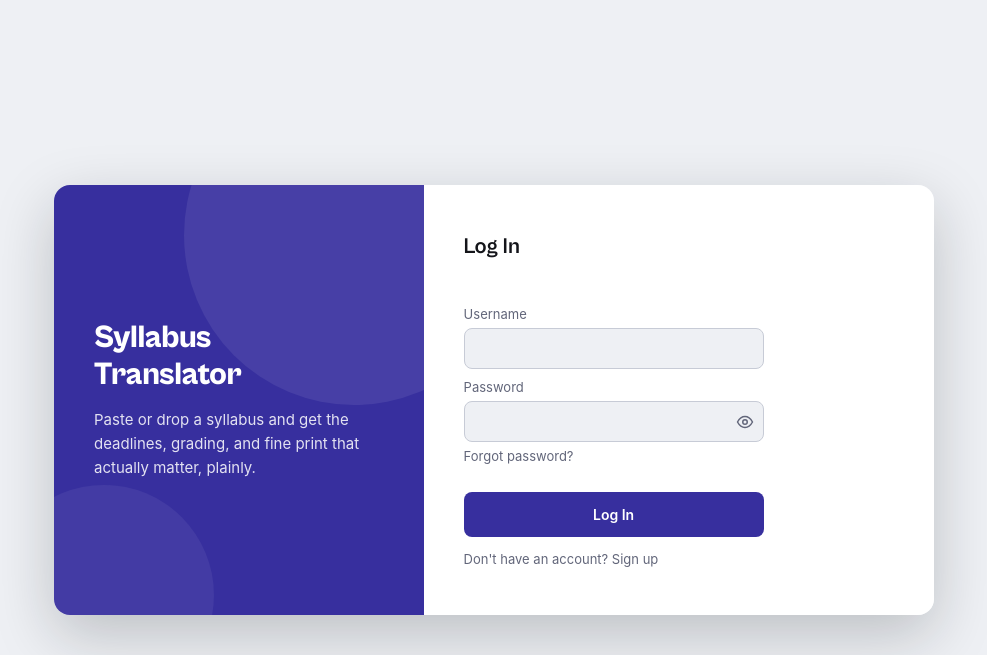
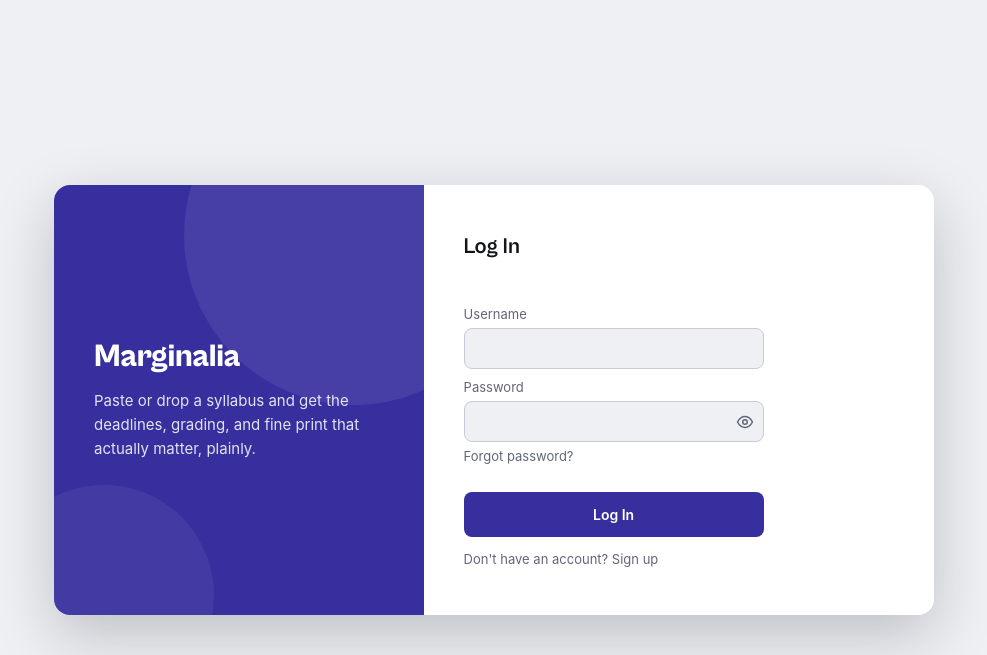
Before and after one commit to jmikewint/Marginalia, a Flask app: page / in a window 1280 px wide. Shown: the top 655 px of the page, without its empty margins (146-1133 px from the left). Run offline with Flask 3, Linux system fonts and the light colour scheme.

Commit message:
Rebrand in-app text and README from Syllabus Translator to Marginalia

```diff
--- a/app.py
+++ b/app.py
@@ -359,7 +359,7 @@ def export_calendar():
 
 
 def _build_ics(deadlines):
-    lines = ["BEGIN:VCALENDAR", "VERSION:2.0", "PRODID:-//Syllabus Translator//EN"]
+    lines = ["BEGIN:VCALENDAR", "VERSION:2.0", "PRODID:-//Marginalia//EN"]
     skipped = []
 
     for i, deadline in enumerate(deadlines):
@@ -374,7 +374,7 @@ def _build_ics(deadlines):
 
         lines += [
             "BEGIN:VEVENT",
-            f"UID:{i}-{datetime.now().timestamp()}@syllabus-translator",
+            f"UID:{i}-{datetime.now().timestamp()}@marginalia",
             f"DTSTART;VALUE=DATE:{date_str}",
             f"SUMMARY:{summary}",
             "END:VEVENT",
--- a/templates/index.html
+++ b/templates/index.html
@@ -1,7 +1,7 @@
 <!DOCTYPE html>
 <html lang="en">
 <head>
-    <title>Syllabus Translator</title>
+    <title>Marginalia</title>
     <link rel="icon" type="image/svg+xml" href="/static/favicon.svg">
     <link rel="preload" as="font" type="font/woff2" href="/static/fonts/CabinetGrotesk-Extrabold.woff2" crossorigin>
     <link rel="preload" as="font" type="font/woff2" href="/static/fonts/CabinetGrotesk-Bold.woff2" crossorigin>
@@ -12,7 +12,7 @@
     <div id="auth-screen">
         <div id="auth-shell">
             <div id="auth-brand">
-                <h1 id="auth-wordmark">Syllabus<br>Translator</h1>
+                <h1 id="auth-wordmark">Marginalia</h1>
                 <p>Paste or drop a syllabus and get the deadlines, grading, and fine print that actually matter, plainly.</p>
             </div>
             <div id="auth-form-panel">
@@ -68,7 +68,7 @@
         <main id="main">
             <div id="main-header">
                 <div>
-                    <h1>Syllabus Translator</h1>
+                    <h1>Marginalia</h1>
                     <p class="subtitle">Paste your syllabus below and get the important stuff, plainly.</p>
                 </div>
                 <button id="theme-toggle">Dark mode</button>
```
Also changed, not shown: README.md.
